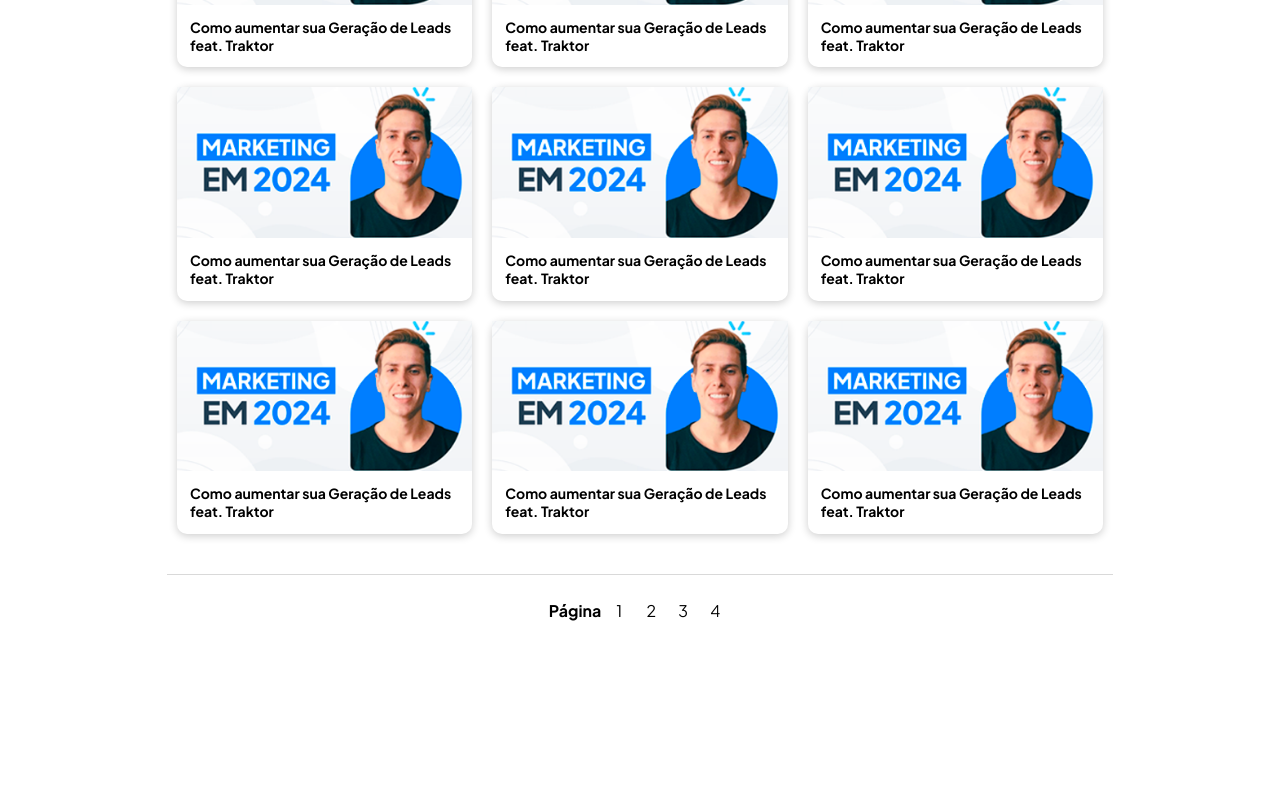
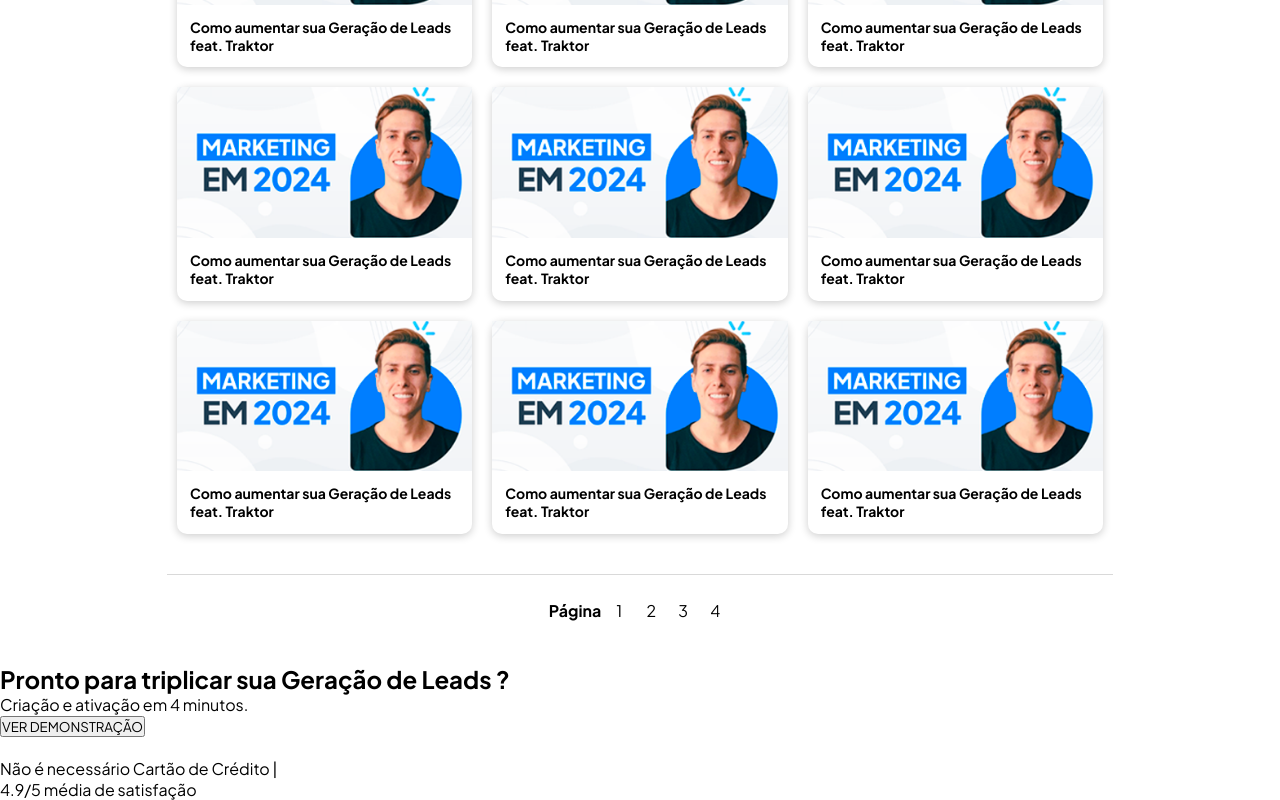
Before and after one commit to GustavoNep/leadster-rep, a Next.js app: page / in a window 1280 px wide. Shown: the part 926-1726 px from the top of the page. Before the commit the page ends 1590 px from the top, so only its background shows below. Built offline with nearby package versions, Linux system fonts and the light colour scheme.

Commit message:
feat: InfoContainer

```diff
--- a/package.json
+++ b/package.json
@@ -18,6 +18,7 @@
     "react": "18.2.0",
     "react-dom": "18.2.0",
     "react-icons": "^4.10.1",
+    "react-spring": "^9.7.2",
     "styled-components": "^6.0.0-rc.6",
     "typescript": "5.1.3"
   }
--- /dev/null
+++ b/src/components/InfoContainer/index.tsx
@@ -0,0 +1,36 @@
+import Image from "next/image";
+import styled from "styled-components";
+const Container = styled.div`
+`
+const Wrapper = styled.div``
+const ImgCont = styled.div``
+const InfoCont = styled.div``
+
+
+
+export default function InfoContainer() {
+    return(
+        <Container>
+            <Wrapper>
+                <ImgCont>
+
+                </ImgCont>
+                <InfoCont>
+                    <h2>Pronto para triplicar sua Geração de Leads ?</h2>
+                    <p>Criação e ativação em 4 minutos.</p>
+                    <div>
+                        <button>VER DEMONSTRAÇÃO</button>
+                        <img></img>
+                    </div>
+                    <div>
+                        <img></img>
+                        <p>Não é necessário Cartão de Crédito |</p>
+                        <img></img>
+                        <span>4.9/5 média de satisfação</span>
+                    </div>
+                </InfoCont>
+
+            </Wrapper>
+        </Container>
+    )
+}
--- a/src/components/VideoCardModal/index.tsx
+++ b/src/components/VideoCardModal/index.tsx
@@ -95,8 +95,8 @@
   const videoId = "6-B-j7rkVFQ";
 
   return (
-    <ModalOverlay onClick={onClose}>
-      <ModalContent>
+    <ModalOverlay >
+      <ModalContent >
         <div>
           <TitleVideo>
             <CloseIcon>
--- a/src/pages/Landing/index.tsx
+++ b/src/pages/Landing/index.tsx
@@ -1,4 +1,5 @@
 import Annoucement from "@/components/Annoucement";
+import InfoContainer from "@/components/InfoContainer";
 import Navbar from "@/components/Navbar";
 import VideosRow from "@/components/VideosRow";
 
@@ -8,6 +9,7 @@
       <Navbar />
       <Annoucement />
       <VideosRow />
+      <InfoContainer />
     </>
   );
 }
```
Also changed, not shown: 1 other file (tests, documents, lock files or other folders).
